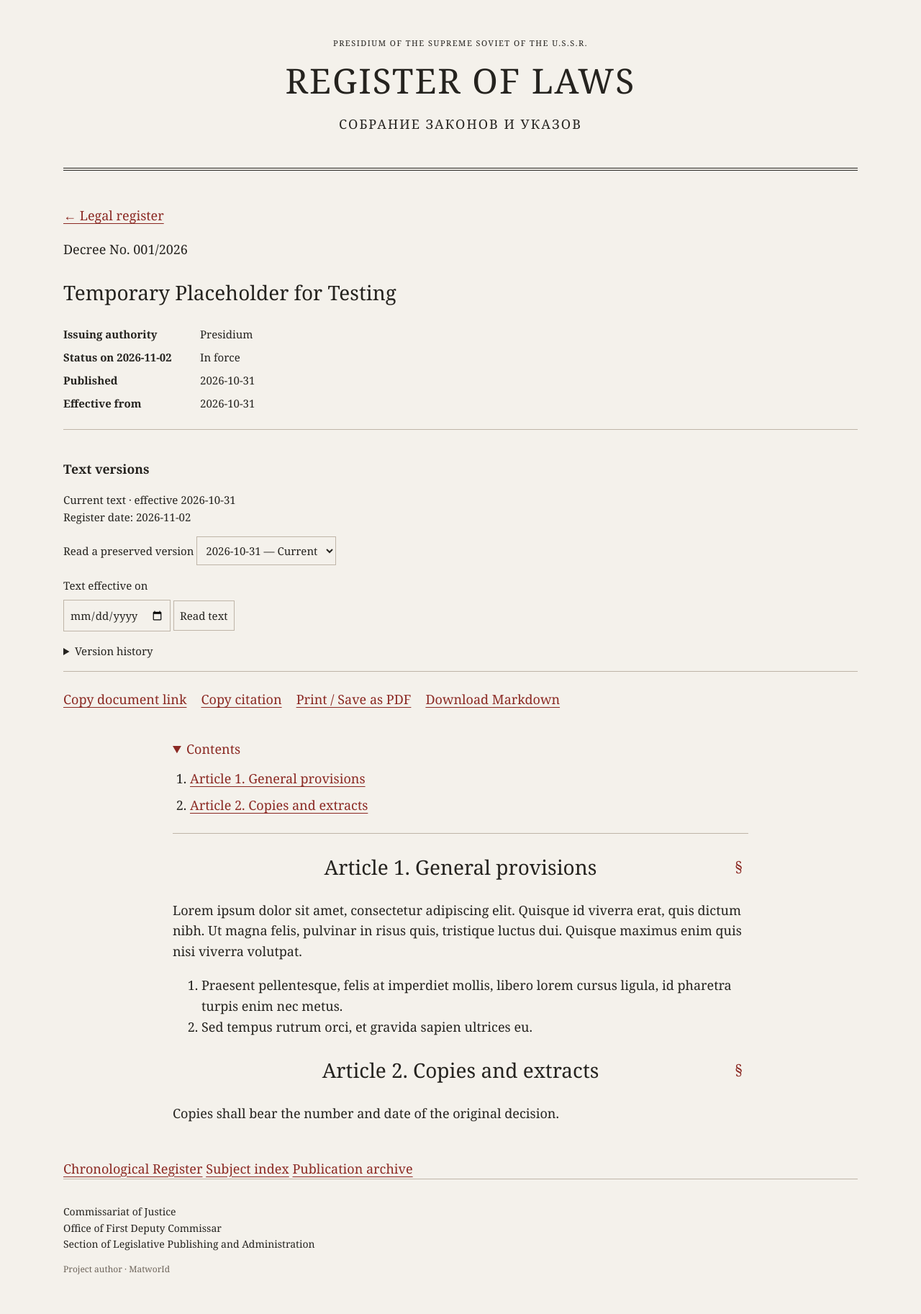
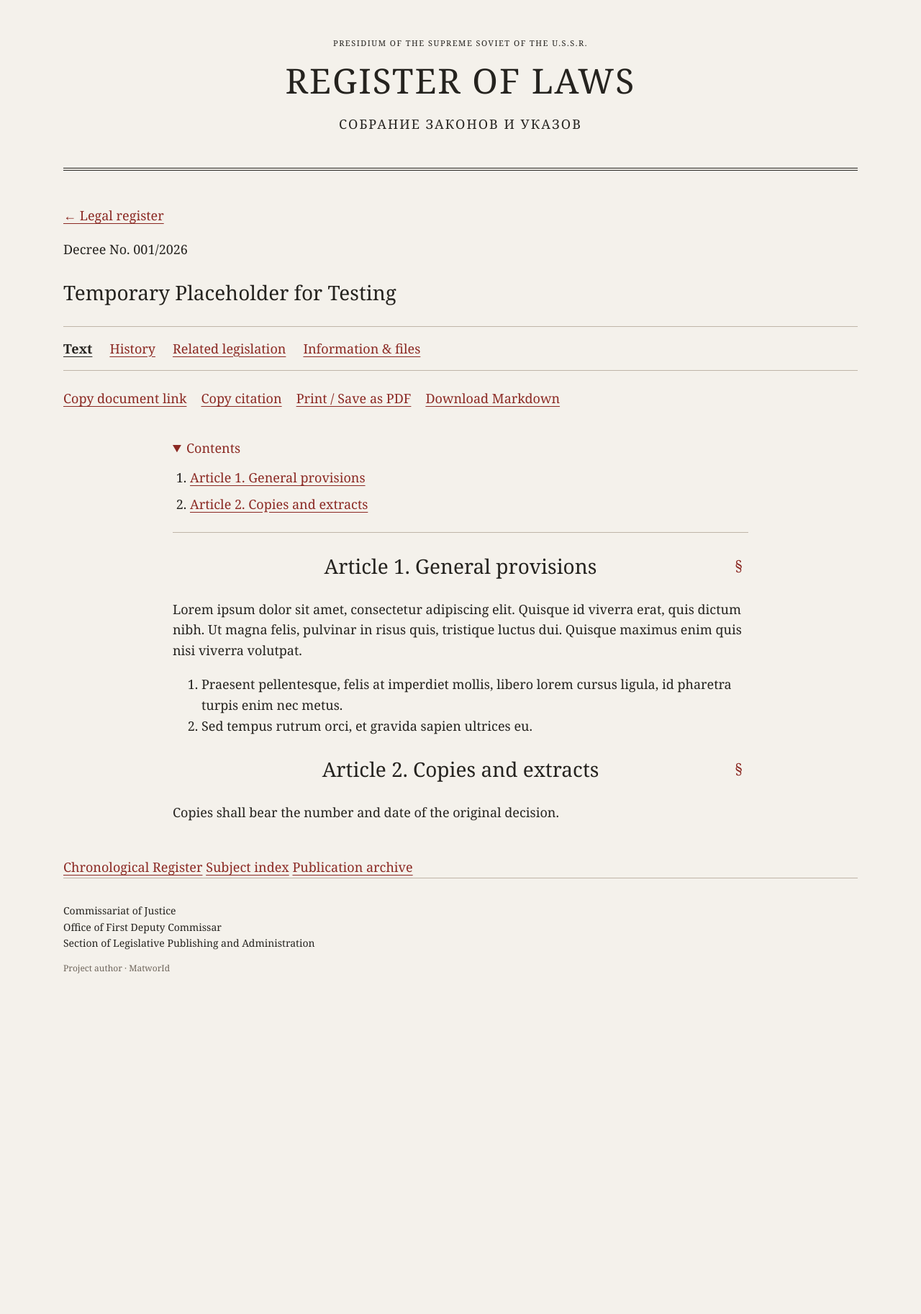
Before and after one commit to vi-ussr/registry-of-laws, a Jekyll site: the page built from _laws/test-law.md, in a window 1280 px wide. Shown: the whole page at 72% size. Built offline with Jekyll 4.4.1, drawn with Linux system fonts in a browser that asks for light colours; after the commit the page ends 1407 px from its top, so only the background shows below that; part of the change alters nothing that is shown.

Commit message:
Add accessible tabs to law documents

```diff
--- a/_layouts/law.html
+++ b/_layouts/law.html
@@ -1,9 +1,6 @@
 ---
 layout: default
 ---
-{% comment %}
-TODO: Add Text, History, Relationships and Information tabs with keyboard-accessible controls.
-{% endcomment %}
 
 
 <article class="law"
@@ -21,25 +18,39 @@ TODO: Add Text, History, Relationships and Information tabs with keyboard-access
 
   <h2>{{ page.title | escape }}</h2>
 
-  <dl class="law-details">
-    <dt>Issuing authority</dt>
-    <dd>{{ page.authority | escape }}</dd>
+  <nav class="law-tabs" aria-label="Document sections">
+    <a id="tab-text" href="#document-text">Text</a>
+    <a id="tab-history" href="#document-history">History</a>
+    <a id="tab-related" href="#document-related">Related legislation</a>
+    <a id="tab-information" href="#document-information">Information &amp; files</a>
+  </nav>
 
-    <dt>Status on {{ site.register_date }}</dt>
-    <dd>{{ page.legal_status | escape }}</dd>
+  <section id="document-text" class="law-panel" aria-labelledby="tab-text">
+    <h3 class="law-panel-heading">Text</h3>
+  <div class="law-tools" aria-label="Document tools">
+    <button type="button" id="copy-law-link" hidden>Copy document link</button>
+    <button type="button" id="copy-law-citation" hidden>Copy citation</button>
+    <button type="button" id="print-law" hidden>Print / Save as PDF</button>
+    <a href="{{ page.selected_markdown_url | default: page.markdown_url | relative_url }}" download>Download Markdown</a>
+  </div>
+  <p id="law-tools-status" role="status"></p>
+  <textarea id="law-copy-fallback" aria-label="Reference to copy manually" readonly hidden></textarea>
 
-    {% if page.repealed %}
-      <dt>Repealed from</dt>
-      <dd>{{ page.repealed | escape }}</dd>
-    {% endif %}
+  <nav class="law-contents" aria-label="Document contents" hidden>
+    <details open>
+      <summary>Contents</summary>
+      <ol id="law-contents-list"></ol>
+    </details>
+  </nav>
 
-    <dt>Published</dt>
-    <dd>{{ page.published | escape }}</dd>
+  <div class="law-text">
+    {% if page.display_text %}{{ page.display_text }}{% else %}{{ content }}{% endif %}
+  </div>
 
-    <dt>Effective from</dt>
-    <dd>{{ page.display_effective | default: page.effective | escape }}</dd>
-  </dl>
+  </section>
 
+  <section id="document-history" class="law-panel" aria-labelledby="tab-history">
+    <h3 class="law-panel-heading">History</h3>
   <section class="law-history" aria-labelledby="history-heading">
     <h3 id="history-heading">Text versions</h3>
     <p>{{ page.version_status | escape }} text · effective {{ page.display_effective }}<br>
@@ -70,28 +81,42 @@ TODO: Add Text, History, Relationships and Information tabs with keyboard-access
     </details>
   </section>
 
-  <div class="law-tools" aria-label="Document tools">
-    <button type="button" id="copy-law-link" hidden>Copy document link</button>
-    <button type="button" id="copy-law-citation" hidden>Copy citation</button>
-    <button type="button" id="print-law" hidden>Print / Save as PDF</button>
-    <a href="{{ page.selected_markdown_url | default: page.markdown_url | relative_url }}" download>Download Markdown</a>
-  </div>
-  <p id="law-tools-status" role="status"></p>
-  <textarea id="law-copy-fallback" aria-label="Reference to copy manually" readonly hidden></textarea>
+  </section>
 
-  <nav class="law-contents" aria-label="Document contents" hidden>
-    <details open>
-      <summary>Contents</summary>
-      <ol id="law-contents-list"></ol>
-    </details>
-  </nav>
+  <section id="document-related" class="law-panel" aria-labelledby="tab-related">
+    <h3 class="law-panel-heading">Related legislation</h3>
+    {% include law-relationships.html %}
+    {% unless page.relationship_groups.size > 0 %}
+      <p>No related legislation has been recorded.</p>
+    {% endunless %}
+  </section>
 
-  <div class="law-text">
-    {% if page.display_text %}{{ page.display_text }}{% else %}{{ content }}{% endif %}
-  </div>
+  <section id="document-information" class="law-panel" aria-labelledby="tab-information">
+    <h3 class="law-panel-heading">Information &amp; files</h3>
+  <dl class="law-details">
+    <dt>Issuing authority</dt>
+    <dd>{{ page.authority | escape }}</dd>
 
-  {% include law-attachments.html %}
-  {% include law-relationships.html %}
+    <dt>Status on {{ site.register_date }}</dt>
+    <dd>{{ page.legal_status | escape }}</dd>
+
+    {% if page.repealed %}
+      <dt>Repealed from</dt>
+      <dd>{{ page.repealed | escape }}</dd>
+    {% endif %}
+
+    <dt>Published</dt>
+    <dd>{{ page.published | escape }}</dd>
+
+    <dt>Effective from</dt>
+    <dd>{{ page.display_effective | default: page.effective | escape }}</dd>
+  </dl>
+
+    {% include law-attachments.html %}
+    {% unless page.display_attachments.size > 0 %}
+      <p>No attachments are available for this text version.</p>
+    {% endunless %}
+  </section>
 </article>
 
 <script src="{{ '/assets/js/law-contents.js' | relative_url }}" defer></script>
@@ -101,3 +126,5 @@ TODO: Add Text, History, Relationships and Information tabs with keyboard-access
 <script src="{{ '/assets/js/law-versions.js' | relative_url }}" defer></script>
 
 <script src="{{ '/assets/js/law-attachments.js' | relative_url }}" defer></script>
+
+<script src="{{ '/assets/js/law-tabs.js' | relative_url }}" defer></script>
--- a/assets/css/law.css
+++ b/assets/css/law.css
@@ -1,4 +1,3 @@
-/* TODO: Style document tabs and attachment controls when their markup is added; preserve the centred reading column. */
 .law-details {
   display: grid;
   grid-template-columns: 170px 1fr;
--- a/assets/css/style.css
+++ b/assets/css/style.css
@@ -14,3 +14,5 @@
 @import url("relationships.css");
 
 @import url("attachments.css");
+
+@import url("tabs.css");
--- /dev/null
+++ b/assets/css/tabs.css
@@ -0,0 +1,23 @@
+.law-tabs {
+  display: flex;
+  flex-wrap: wrap;
+  gap: 8px 24px;
+  margin: 24px 0;
+  padding: 12px 0;
+  border-block: 1px solid var(--line);
+}
+
+.law-tabs a { padding: 4px 0; }
+.law-tabs [aria-selected="true"] { color: var(--ink); font-weight: bold; }
+.law-panel { scroll-margin-top: 24px; }
+
+@media screen {
+  .law-tabs-ready .law-panel-heading { display: none; }
+}
+
+/* Printing must include the text and metadata, whichever tab is selected. */
+@media print {
+  .law-tabs, .law-panel-heading,
+  #document-history, #document-related { display: none !important; }
+  #document-text, #document-information { display: block !important; }
+}
--- /dev/null
+++ b/assets/js/law-tabs.js
@@ -0,0 +1,76 @@
+// Plain fragment links and visible sections provide the fallback without JavaScript.
+const tabNavigation = document.querySelector(".law-tabs");
+
+if (tabNavigation) {
+  const tabs = Array.from(tabNavigation.querySelectorAll("a"));
+  const panels = tabs.map(function (tab) {
+    return document.getElementById(tab.hash.slice(1));
+  });
+
+  if (panels.every(Boolean)) {
+    tabNavigation.setAttribute("role", "tablist");
+    tabNavigation.closest(".law").classList.add("law-tabs-ready");
+    tabs.forEach(function (tab, index) {
+      tab.setAttribute("role", "tab");
+      tab.setAttribute("aria-controls", panels[index].id);
+      panels[index].setAttribute("role", "tabpanel");
+      panels[index].tabIndex = 0;
+    });
+
+    function activateTab(index) {
+      tabs.forEach(function (tab, position) {
+        const selected = position === index;
+        tab.setAttribute("aria-selected", String(selected));
+        tab.tabIndex = selected ? 0 : -1;
+        panels[position].hidden = !selected;
+      });
+    }
+
+    function followFragment() {
+      let id;
+      try {
+        id = decodeURIComponent(window.location.hash.slice(1));
+      } catch (error) {
+        id = "";
+      }
+      const target = document.getElementById(id);
+      const index = target ? panels.findIndex(function (panel) {
+        return panel === target || panel.contains(target);
+      }) : -1;
+      activateTab(index >= 0 ? index : 0);
+      // Article citation links may point into a panel that was hidden before navigation.
+      if (target && index >= 0) {
+        requestAnimationFrame(function () { target.scrollIntoView(); });
+      }
+    }
+
+    tabs.forEach(function (tab, index) {
+      tab.addEventListener("click", function (event) {
+        if (event.ctrlKey || event.metaKey || event.shiftKey || event.altKey) return;
+        event.preventDefault();
+        activateTab(index);
+        window.history.pushState(null, "", tab.hash);
+      });
+
+      tab.addEventListener("keydown", function (event) {
+        let next = index;
+        if (event.key === "ArrowRight") next = (index + 1) % tabs.length;
+        else if (event.key === "ArrowLeft") next = (index + tabs.length - 1) % tabs.length;
+        else if (event.key === "Home") next = 0;
+        else if (event.key === "End") next = tabs.length - 1;
+        else if (event.key === " ") {
+          event.preventDefault();
+          tab.click();
+          return;
+        } else return;
+        event.preventDefault();
+        tabs[next].focus();
+        tabs[next].click();
+      });
+    });
+
+    window.addEventListener("hashchange", followFragment);
+    window.addEventListener("popstate", followFragment);
+    followFragment();
+  }
+}
```
